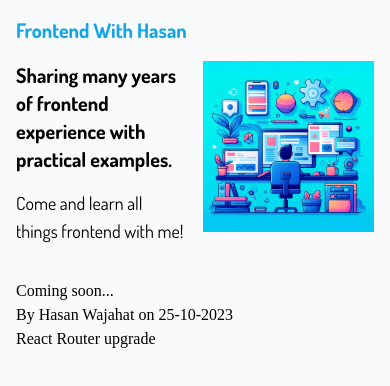
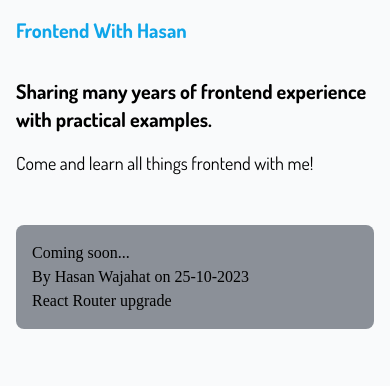
Before and after one commit to hasan-wajahat/my-blog, a Next.js app: page / in a window 390 px wide. Shown: the top 386 px of the page. Built offline with nearby package versions, Linux system fonts and the light colour scheme.

Commit message:
Fixes formatting

```diff
--- a/app/components/ArticleTile.tsx
+++ b/app/components/ArticleTile.tsx
@@ -5,11 +5,18 @@ interface ArticleTileProps {
   excerpt: string;
 }
 
-const ArticleTile: React.FC<ArticleTileProps> = ({ title, author, date, excerpt }) => {
+const ArticleTile: React.FC<ArticleTileProps> = ({
+  title,
+  author,
+  date,
+  excerpt,
+}) => {
   return (
-    <div>
+    <div className="rounded-lg bg-gray-800 bg-opacity-50 p-4">
       <h2>{title}</h2>
-      <p>By {author} on {date}</p>
+      <p>
+        By {author} on {date}
+      </p>
       <p>{excerpt}</p>
     </div>
   );
--- a/app/components/Header.tsx
+++ b/app/components/Header.tsx
@@ -2,7 +2,7 @@ import Link from "next/link";
 
 const Header = () => {
   return (
-    <header className="container mx-auto px-4 pt-4">
+    <header className="container mx-auto mb-4 px-4 pt-4">
       <Link href={"/"}>
         <span className="font-serif font-bold text-xl text-sky-500">
           Frontend With Hasan
--- a/app/page.tsx
+++ b/app/page.tsx
@@ -1,23 +1,29 @@
-import Image from "next/image";
-import heroImage from './images/hero.jpeg'
-import ArticleTile from "./components/ArticleTile";
+import Image from 'next/image';
+import heroImage from './images/hero.jpeg';
+import ArticleTile from './components/ArticleTile';
 
 export default function Home() {
   return (
-    <main className="container p-4 mx-auto">
-      <div className="max-[350px]:columns-1 columns-2 max-w-4xl mx-auto">
+    <main className="container mx-auto p-4">
+      <div className="mx-auto max-w-4xl columns-2 max-[390px]:columns-1">
         <div>
-          <h1 className="font-serif font-bold text-xl md:text-5xl xl:text-6xl">
+          <h1 className="font-serif text-xl font-bold md:text-5xl xl:text-6xl">
             Sharing many years of frontend experience with practical examples.
           </h1>
-          <h2 className="font-serif my-4 lg:my-8 text-lg md:text-xl">
+          <h2 className="my-4 font-serif text-lg md:text-xl lg:my-8">
             Come and learn all things frontend with me!
           </h2>
         </div>
-        <Image src={heroImage} priority alt="Hero Image" aria-hidden className="max-[350px]:hidden" />
+        <Image
+          src={heroImage}
+          priority
+          alt="Hero Image"
+          aria-hidden
+          className="max-[390px]:hidden"
+        />
       </div>
 
-      <div className="my-8">
+      <div className="my-8 max-w-3xl">
         <ArticleTile
           title="Coming soon..."
           author="Hasan Wajahat"
```
Also changed, not shown: app/layout.tsx (+11 -2 lines).
